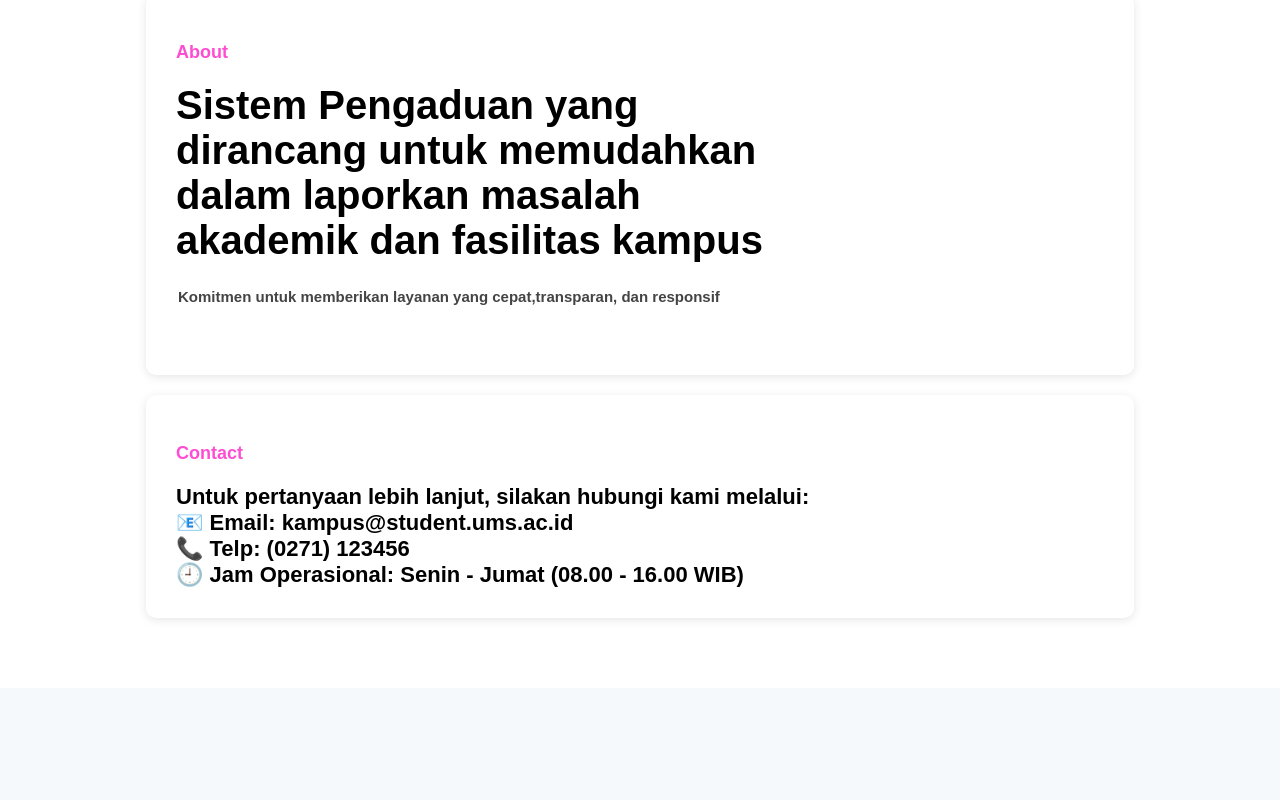
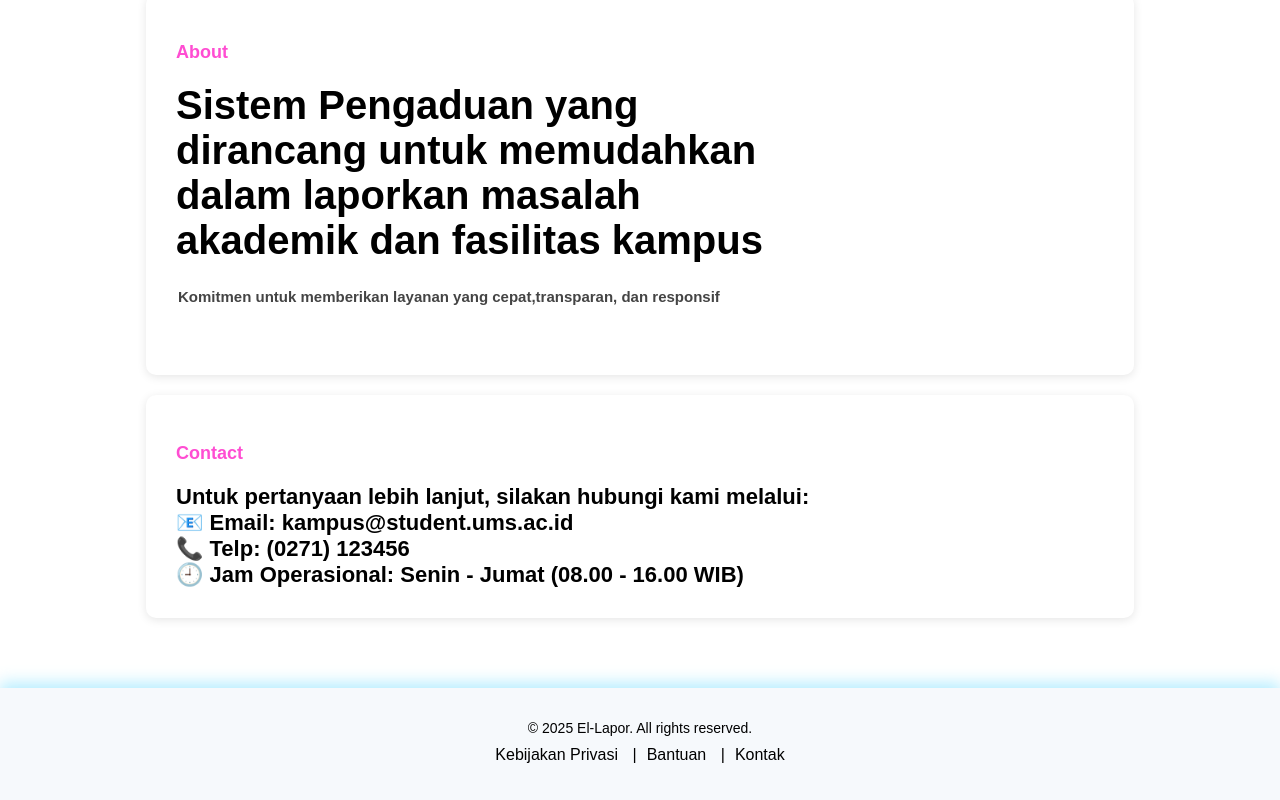
Before and after one commit to HakimSky/sistem-pengaduan-kampus, a React (Create React App) app in the folder sistem-pengaduan/: page / in a window 1280 px wide. Shown: the part 1231-2031 px from the top of the page. Before the commit the page ends 1919 px from the top, so only its background shows below. Built offline with nearby package versions, Linux system fonts and the light colour scheme.

Commit message:
Perbaikan 2

```diff
--- a/sistem-pengaduan/src/pages/Dashboard.css
+++ b/sistem-pengaduan/src/pages/Dashboard.css
@@ -101,3 +101,41 @@
   min-height: 50vh;
   min-width: 50vh;
 }
+
+.footer {
+  background: linear-gradient(90deg, #ffffff); /* gradasi ungu kebiruan */
+  padding: 20px 0;
+  text-align: center;
+  margin-top: 0px;
+  box-shadow: 0 -5px 15px #66dbff7d;
+}
+
+.footer-content {
+  max-width: 1500px;
+  margin: auto;
+  color: #000000;
+  margin: 12px;
+}
+
+.footer-copy {
+  margin: 0;
+  font-size: 14px;
+  color: #000000;
+}
+
+.footer-links {
+  margin-top: 10px;
+}
+
+.footer-links a {
+  color: #000000; /* oranye terang */
+  margin: 0 10px;
+  text-decoration: none;
+  font-weight: 500;
+  transition: color 0.3s ease;
+}
+
+.footer-links a:hover {
+  color: #ff0000;
+  text-decoration: underline;
+}
--- a/sistem-pengaduan/src/pages/Dashboard.js
+++ b/sistem-pengaduan/src/pages/Dashboard.js
@@ -70,6 +70,17 @@ const Dashboard = () => {
           </div>
         </section>
       </div>
+    {/* Footer */}
+    <footer className="footer">
+      <div className="footer-content">
+        <p className="footer-copy">© {new Date().getFullYear()} El-Lapor. All rights reserved.</p>
+        <p className="footer-links">
+          <a href="/kebijakan">Kebijakan Privasi</a> |
+          <a href="/bantuan">Bantuan</a> |
+          <a href="/kontak">Kontak</a>
+        </p>
+      </div>
+    </footer>
     </>
   );
 };
```
